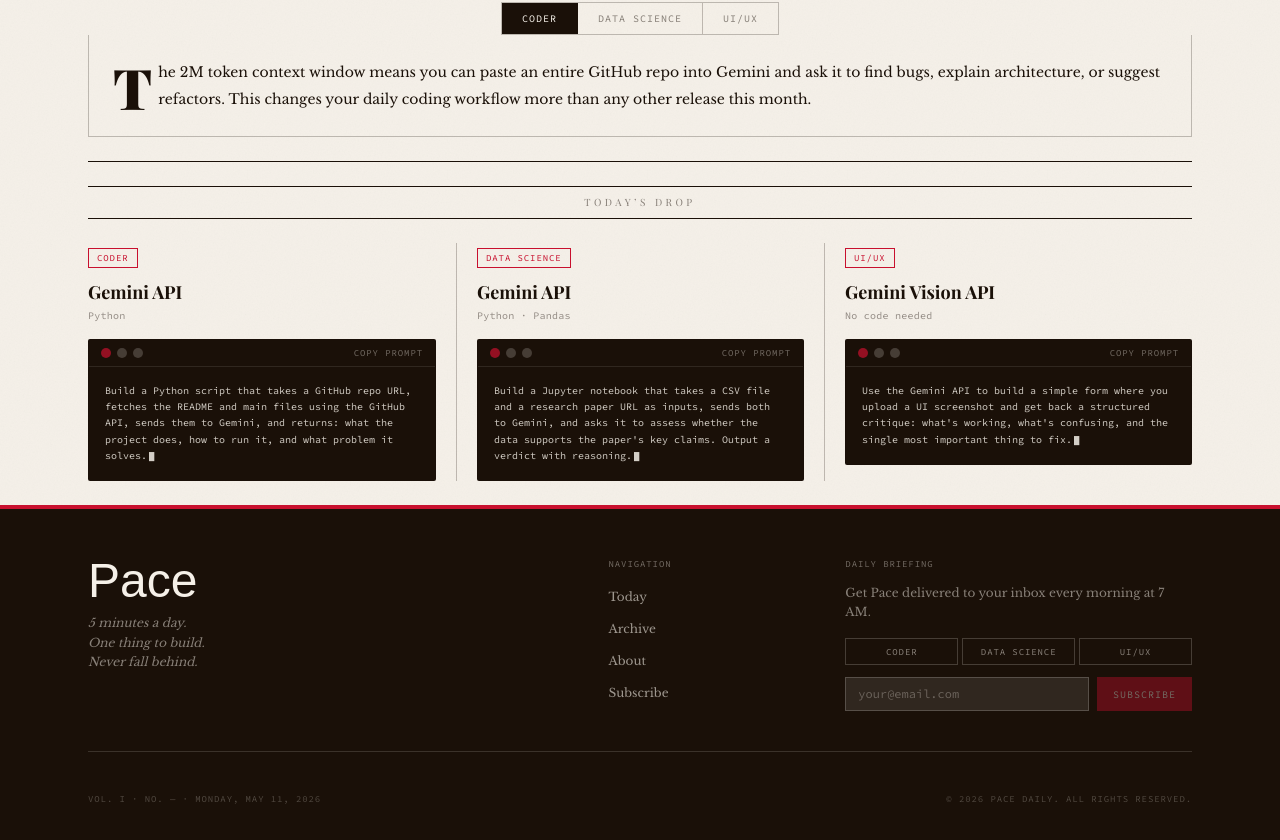
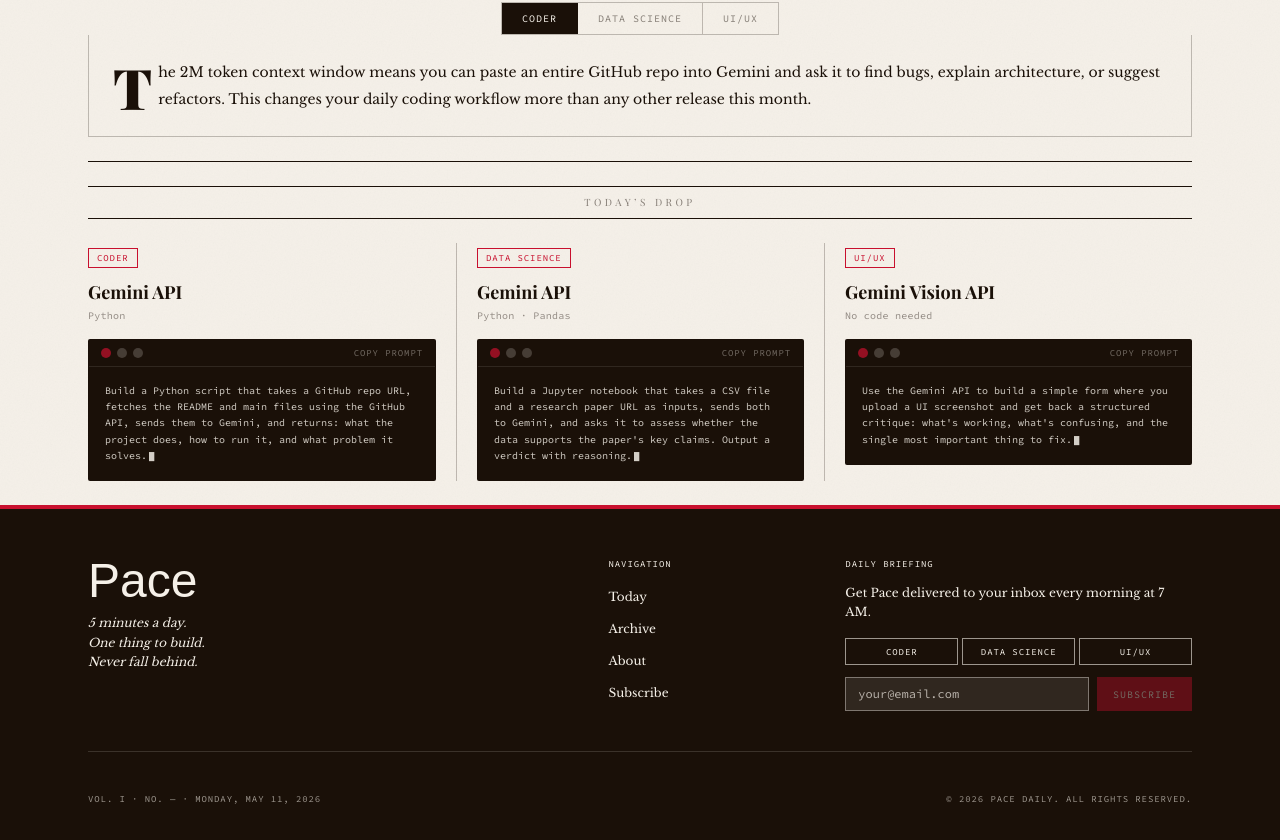
Before and after one commit to KrishaVeera/Pace_AI-News, a Next.js app: page / in a window 1280 px wide. Shown: the part 744-1584 px from the top of the page. Built offline with nearby package versions, Linux system fonts and the light colour scheme; no server answers; the database is empty; a web font is replaced by a local one.

Commit message:
brighten footer text for readability on dark background

```diff
--- a/app/components/Footer.js
+++ b/app/components/Footer.js
@@ -54,7 +54,7 @@
           {/* Brand */}
           <div>
             <h2 className="font-fraktur text-5xl text-paper mb-2">Pace</h2>
-            <p className="font-baskerville text-xs italic text-paper/50 leading-relaxed">
+            <p className="font-baskerville text-xs italic text-paper leading-relaxed">
               5 minutes a day.<br />
               One thing to build.<br />
               Never fall behind.
@@ -63,7 +63,7 @@
 
           {/* Links */}
           <div className="md:mx-auto">
-            <h3 className="font-mono text-[9px] uppercase tracking-widest text-paper/40 mb-3">
+            <h3 className="font-mono text-[9px] uppercase tracking-widest text-paper mb-3">
               Navigation
             </h3>
             <ul className="space-y-2">
@@ -76,7 +76,7 @@
                 <li key={label}>
                   <a
                     href={href}
-                    className="font-baskerville text-xs text-paper/60 hover:text-paper transition-colors"
+                    className="font-baskerville text-xs text-paper hover:text-paper/70 transition-colors"
                   >
                     {label}
                   </a>
@@ -87,10 +87,10 @@
 
           {/* Email signup */}
           <div id="subscribe">
-            <h3 className="font-mono text-[9px] uppercase tracking-widest text-paper/40 mb-3">
+            <h3 className="font-mono text-[9px] uppercase tracking-widest text-paper mb-3">
               Daily Briefing
             </h3>
-            <p className="font-baskerville text-xs text-paper/50 mb-4 leading-relaxed">
+            <p className="font-baskerville text-xs text-paper mb-4 leading-relaxed">
               Get Pace delivered to your inbox every morning at 7 AM.
             </p>
             {success ? (
@@ -109,7 +109,7 @@
                       className={`flex-1 font-mono text-[9px] uppercase tracking-widest px-2 py-1.5 border transition-colors ${
                         category === value
                           ? "bg-accent border-accent text-paper"
-                          : "bg-transparent border-paper/20 text-paper/50 hover:border-paper/50 hover:text-paper/80"
+                          : "bg-transparent border-paper/60 text-paper hover:border-paper hover:text-paper"
                       }`}
                     >
                       {label}
@@ -125,7 +125,7 @@
                     onChange={(e) => setEmail(e.target.value)}
                     placeholder="your@email.com"
                     required
-                    className="flex-1 bg-paper/10 border border-paper/20 text-paper placeholder:text-paper/30 font-mono text-xs px-3 py-2 focus:outline-none focus:border-paper/60 transition-colors"
+                    className="flex-1 bg-paper/10 border border-paper/40 text-paper placeholder:text-paper/70 font-mono text-xs px-3 py-2 focus:outline-none focus:border-paper transition-colors"
                   />
                   <button
                     type="submit"
@@ -146,10 +146,10 @@
 
         {/* Bottom row */}
         <div className="flex flex-col sm:flex-row justify-between items-center gap-2">
-          <span className="font-mono text-[9px] tracking-widest text-paper/25 uppercase">
+          <span className="font-mono text-[9px] tracking-widest text-paper/60 uppercase">
             Vol. I · No. {issue} · {date}
           </span>
-          <span className="font-mono text-[9px] tracking-widest text-paper/25 uppercase">
+          <span className="font-mono text-[9px] tracking-widest text-paper/60 uppercase">
             © 2026 Pace Daily. All rights reserved.
           </span>
         </div>
```
